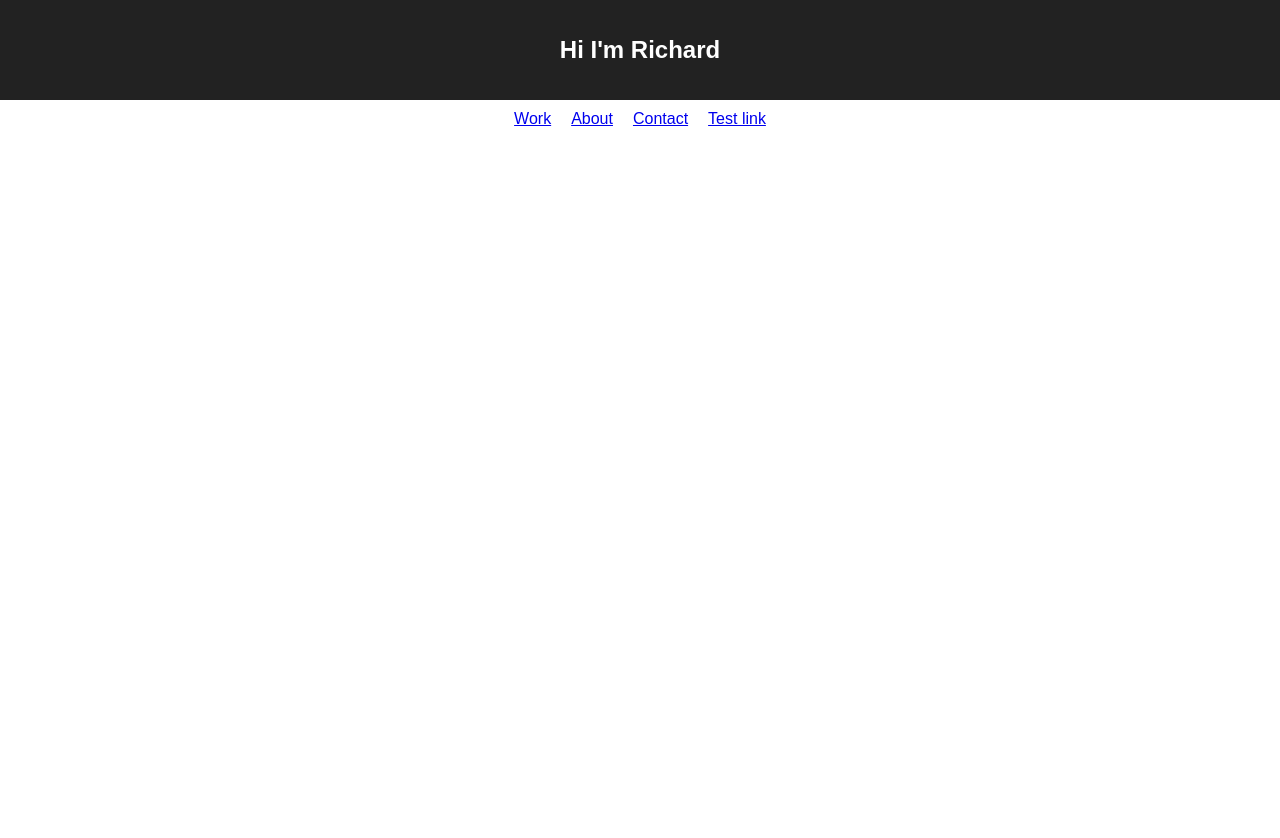
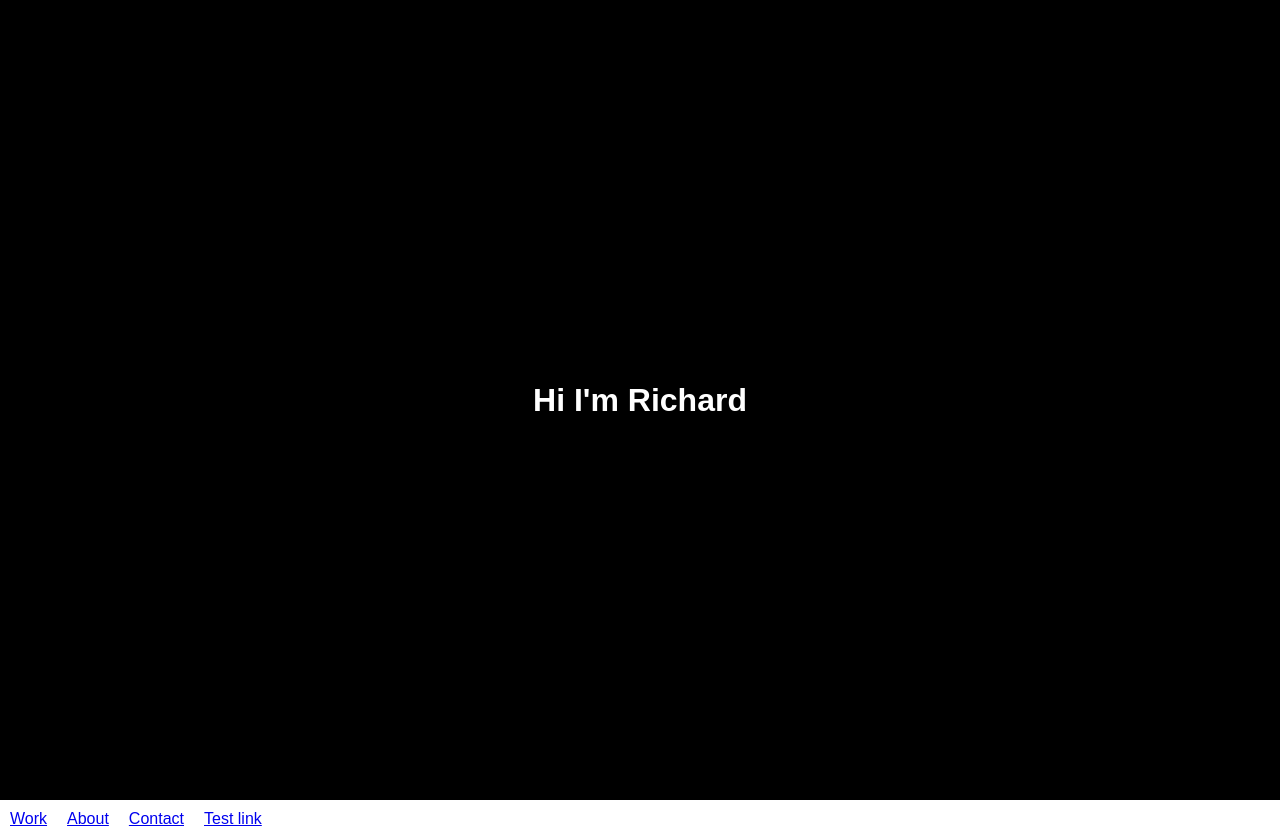
Before and after one commit to RSee07/richardsee, a React (Create React App) app: page / in a window 1280 px wide. Before the commit the page ends 800 px from the top, so only its background shows below. Built offline with nearby package versions, Linux system fonts and the light colour scheme.

Commit message:
Implement basic styled component on landing page

```diff
--- a/src/App.css
+++ /dev/null
@@ -1,27 +0,0 @@
-.App {
-    text-align: center;
-}
-
-.App-logo {
-    animation: App-logo-spin infinite 20s linear;
-    height: 80px;
-}
-
-.App-header {
-    background-color: #222;
-    padding: 20px;
-    color: white;
-}
-
-.App-title {
-    font-size: 1.5em;
-}
-
-.App-intro {
-    font-size: large;
-}
-
-@keyframes App-logo-spin {
-    from { transform: rotate(0deg); }
-    to { transform: rotate(360deg); }
-}
--- a/src/App.js
+++ b/src/App.js
@@ -5,24 +5,45 @@ import {
     NavLink,
     Switch
 } from 'react-router-dom'
+import styled from 'styled-components'
 import Work from '../src/Components/Work'
 import About from '../src/Components/About'
 import Contact from '../src/Components/Contact'
-import './App.css'
+
+const Background = styled.div`
+    height: 100vh;
+    width: 100vw;
+    display: inline-block;
+    background-color: #000000;
+
+`
+
+const TitleContainer = styled.div`
+    height: 100vh;
+    width: 100vw;
+    display: flex;
+    justify-content: center;
+    align-items: center;
+`
+
+const Title = styled.h1`
+    color: #ffffff;
+`
 
 class App extends React.Component {
     render() {
         return (
             <BrowserRouter>
-                <div className="App">
-                    <header className="App-header">
-                    <h1 className="App-title">Hi I'm Richard</h1>
+                <Background>
+                    <header>
+                        <TitleContainer>
+                            <Title>Hi I'm Richard</Title>
+                        </TitleContainer>
+                        <NavLink to="/work" style={{padding: "10px", display: "inline-block"}}>Work</NavLink>
+                        <NavLink to="/about" style={{padding: "10px", display: "inline-block"}}>About</NavLink>
+                        <NavLink to="/contact" style={{padding: "10px", display: "inline-block"}}>Contact</NavLink>
+                        <NavLink to="/testpage" style={{padding: "10px", display: "inline-block"}}>Test link</NavLink>
                     </header>
-
-                    <NavLink to="/work" style={{padding: "10px", display: "inline-block"}}>Work</NavLink>
-                    <NavLink to="/about" style={{padding: "10px", display: "inline-block"}}>About</NavLink>
-                    <NavLink to="/contact" style={{padding: "10px", display: "inline-block"}}>Contact</NavLink>
-                    <NavLink to="/testpage" style={{padding: "10px", display: "inline-block"}}>Test link</NavLink>
 
                     <Switch>
                         <Route path="/work" render={() => <Work work="Work page" />} />
@@ -30,7 +51,7 @@ class App extends React.Component {
                         <Route path="/contact" render={() => <Contact contact="Contact page" />} />
                         <Route path="/testpage" component={TestPage} />
                     </Switch>
-                </div>
+                </Background>
             </BrowserRouter>
         )
     }
@@ -41,7 +62,7 @@ const TestPage = () => (
         <h3>Welcome to the new page. Please select more options</h3>
         <NavLink to="/testpage/one" style={{padding: "0 10px"}}>One</NavLink>
         <NavLink to="/testpage/two" style={{padding: "0 10px"}}>Two</NavLink>
-        <NavLink to="/tetpage/three" style={{padding: "0 10px"}}>Three</NavLink>
+        <NavLink to="/testpage/three" style={{padding: "0 10px"}}>Three</NavLink>
         <Route
             path="/testpage/:count"
             render={({match}) => <div style={{padding: "15px"}}>{match.params.count}</div>}
```
